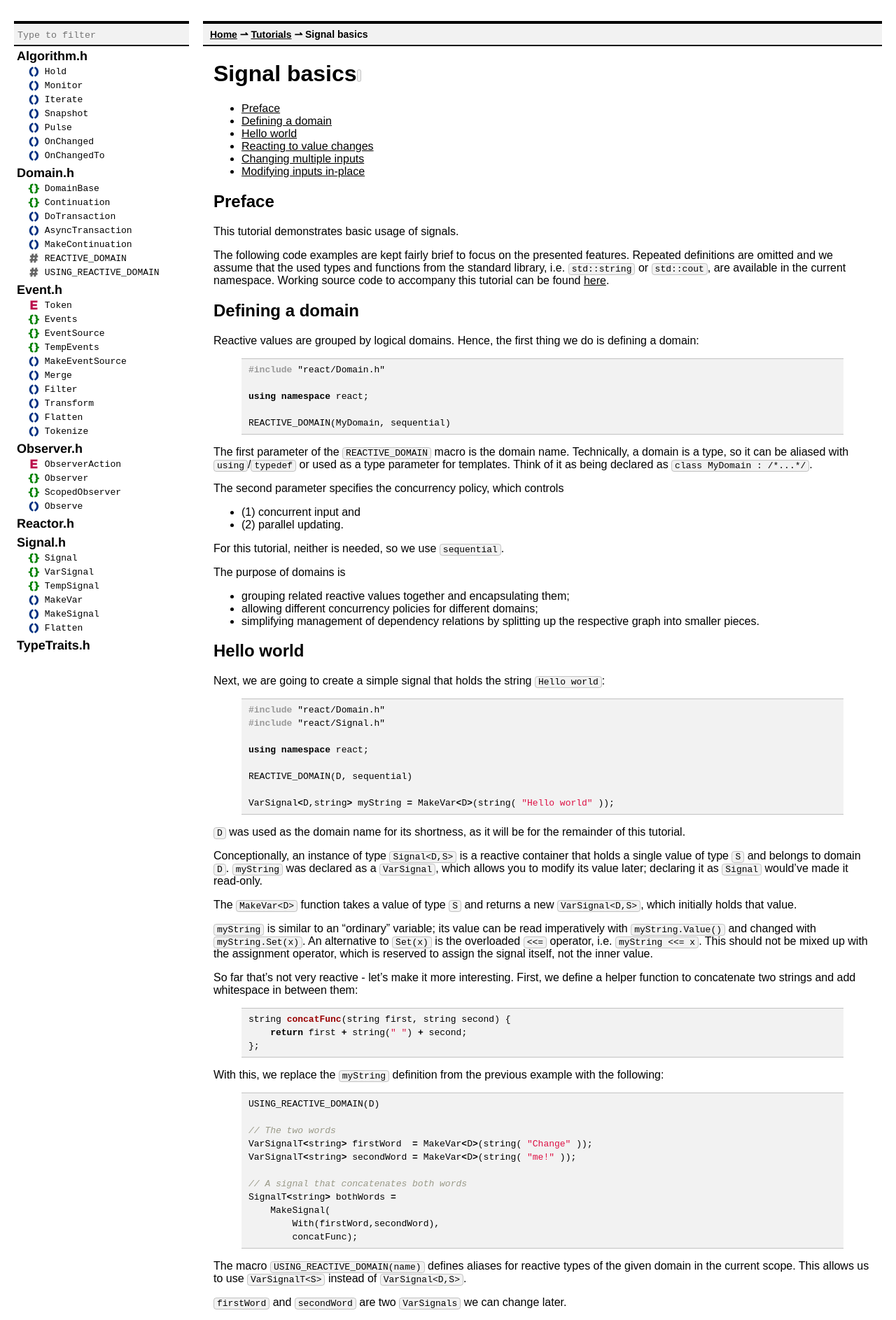
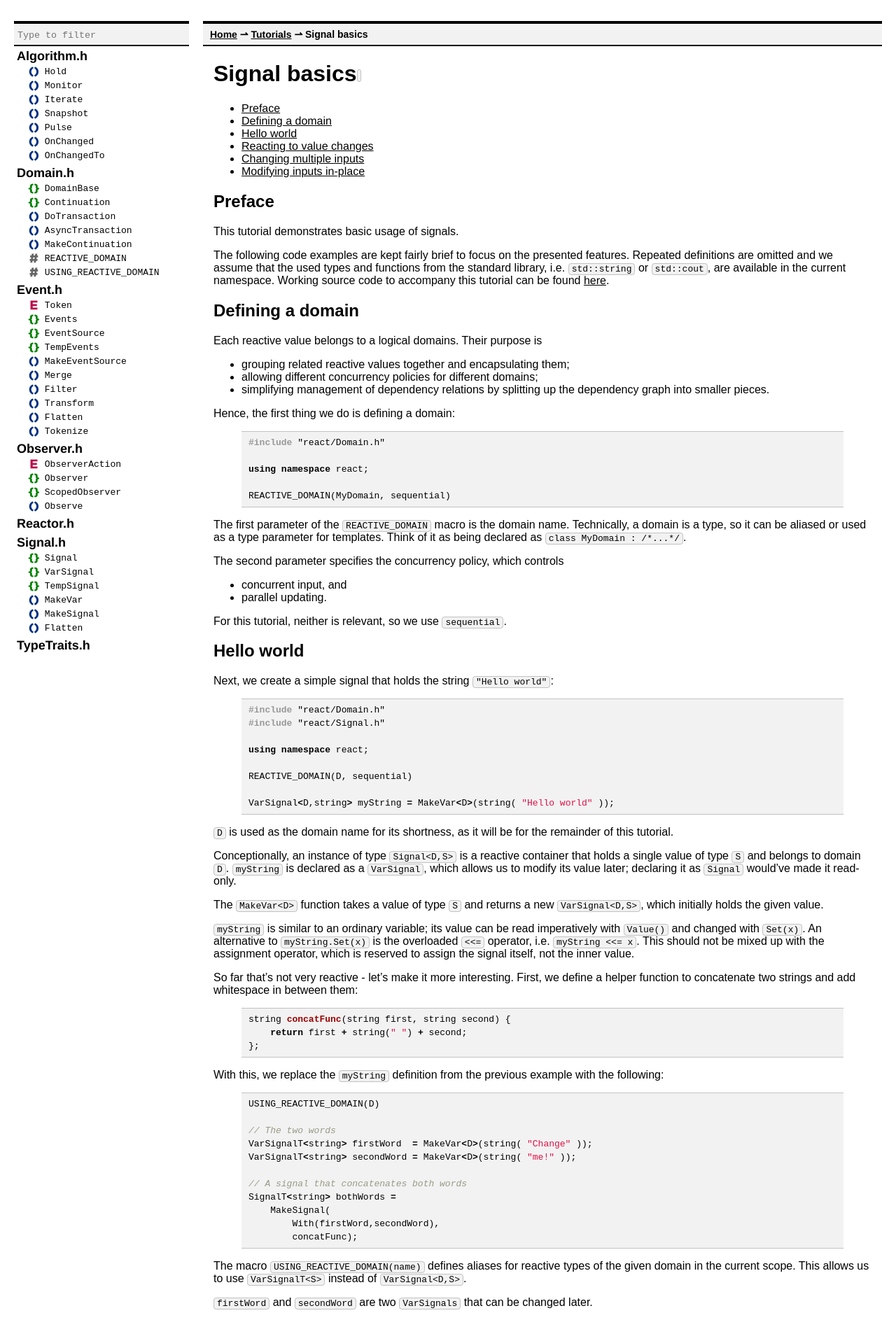
Before and after one commit to snakster/cpp.react, a Jekyll site: the page built from tutorials/BasicSignals.md, in a window 1280 px wide. Shown: the top 1886 px of the page at 70% size. Built offline with Jekyll 4.4.1, drawn with Linux system fonts in a browser that asks for light colours; some of the changed text lies outside the part shown.

Commit message:
Tweaked BasicSignals, added BasicEvents tutorial.

```diff
--- a/tutorials/BasicSignals.md
+++ b/tutorials/BasicSignals.md
@@ -14,15 +14,22 @@ groups:
 - [Modifying inputs in-place](#modifying-inputs-in-place)
 
 ## Preface
+
 This tutorial demonstrates basic usage of signals.
 
 The following code examples are kept fairly brief to focus on the presented features.
 Repeated definitions are omitted and we assume that the used types and functions from the standard library, i.e. `std::string` or `std::cout`, are available in the current namespace.
 Working source code to accompany this tutorial can be found [here]().
 
+
 ## Defining a domain
 
-Reactive values are grouped by logical domains.
+Each reactive value belongs to a logical domains. Their purpose is
+
+* grouping related reactive values together and encapsulating them;
+* allowing different concurrency policies for different domains;
+* simplifying management of dependency relations by splitting up the dependency graph into smaller pieces.
+
 Hence, the first thing we do is defining a domain:
 
 {% highlight C++ %}
@@ -34,25 +41,20 @@ REACTIVE_DOMAIN(MyDomain, sequential)
 {% endhighlight %}
 
 The first parameter of the `REACTIVE_DOMAIN` macro is the domain name.
-Technically, a domain is a type, so it can be aliased with `using`/`typedef` or used as a type parameter for templates.
+Technically, a domain is a type, so it can be aliased or used as a type parameter for templates.
 Think of it as being declared as `class MyDomain : /*...*/`.
 
 The second parameter specifies the concurrency policy, which controls
 
-* (1) concurrent input and
-* (2) parallel updating.
+* concurrent input, and
+* parallel updating.
 
-For this tutorial, neither is needed, so we use `sequential`.
+For this tutorial, neither is relevant, so we use `sequential`.
 
-The purpose of domains is
-
-* grouping related reactive values together and encapsulating them;
-* allowing different concurrency policies for different domains;
-* simplifying management of dependency relations by splitting up the respective graph into smaller pieces.
 
 ## Hello world
 
-Next, we are going to create a simple signal that holds the string `Hello world`:
+Next, we create a simple signal that holds the string `"Hello world"`:
 {% highlight C++ %}
 #include "react/Domain.h"
 #include "react/Signal.h"
@@ -64,15 +66,15 @@ REACTIVE_DOMAIN(D, sequential)
 VarSignal<D,string> myString = MakeVar<D>(string( "Hello world" ));
 {% endhighlight %}
 
-`D` was used as the domain name for its shortness, as it will be for the remainder of this tutorial.
+`D` is used as the domain name for its shortness, as it will be for the remainder of this tutorial.
 
 Conceptionally, an instance of type `Signal<D,S>` is a reactive container that holds a single value of type `S` and belongs to domain `D`.
-`myString` was declared as a `VarSignal`, which allows you to modify its value later; declaring it as `Signal` would've made it read-only.
+`myString` is declared as a `VarSignal`, which allows us to modify its value later; declaring it as `Signal` would've made it read-only.
 
-The `MakeVar<D>` function takes a value of type `S` and returns a new `VarSignal<D,S>`, which initially holds that value.
+The `MakeVar<D>` function takes a value of type `S` and returns a new `VarSignal<D,S>`, which initially holds the given value.
 
-`myString` is similar to an "ordinary" variable; its value can be read imperatively with `myString.Value()` and changed with `myString.Set(x)`.
-An alternative to `Set(x)` is the overloaded `<<=` operator, i.e. `myString <<= x`.
+`myString` is similar to an ordinary variable; its value can be read imperatively with `Value()` and changed with `Set(x)`.
+An alternative to `myString.Set(x)` is the overloaded `<<=` operator, i.e. `myString <<= x`.
 This should not be mixed up with the assignment operator, which is reserved to assign the signal itself, not the inner value.
 
 So far that's not very reactive - let's make it more interesting.
@@ -101,9 +103,9 @@ SignalT<string> bothWords =
 The macro `USING_REACTIVE_DOMAIN(name)` defines aliases for reactive types of the given domain in the current scope.
 This allows us to use `VarSignalT<S>` instead of `VarSignal<D,S>`.
 
-`firstWord` and `secondWord` are two `VarSignals` we can change later.
+`firstWord` and `secondWord` are two `VarSignals` that can be changed later.
 
-With `MakeSignal`, we have connected the values of the signals in the `With(...)` expression to the function arguments of `concatFunc`.
+`MakeSignal` connects the values of the signals in the `With(...)` expression to the function arguments of `concatFunc`.
 The value type of the created signal matches the return type of the function.
 The value of `bothWords` is automatically set by calling `concatFunc(firstWord.Value(), secondWord.Value())`.
 This happens to set the initial value and when `firstWord` or `secondWord` have been changed.
@@ -149,11 +151,11 @@ Either the value of a signal is a function of its dependent signals, or its valu
 
 ## Reacting to value changes
 
-In the previous example, we first pushed new values with `<<=`, then pulled a result with `Value()`.
+In the previous example, new values were pushed with `<<=`, then the result was pulled `Value()`.
 There are some issues with this approach:
 
 * Concurrent pushes and pulls are not thread-safe, so they have to be coordinated somehow;
-* `Value()` is not suitable if we want to react to value changes.
+* `Value()` is not suitable to react to value changes.
 
 There can be situations where the use of `Value()` is appropriate and we used it in the initial examples to demonstrate the basic idea behind signals.
 However, in most cases a push-based approach should be preferred.
```
Also changed, not shown: other parts of tutorials/BasicSignals.md (+1 -1 lines), tutorials/BasicEvents.md (added, +196 -0 lines).
